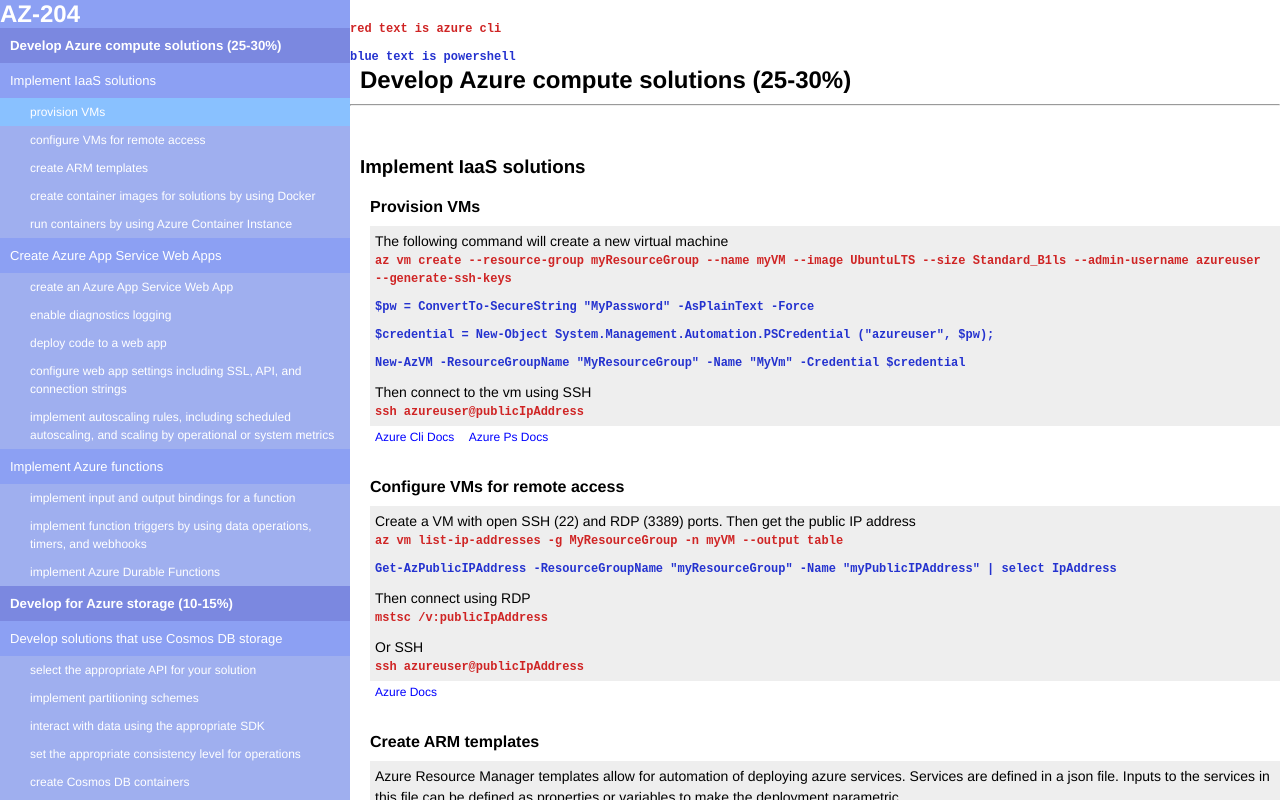
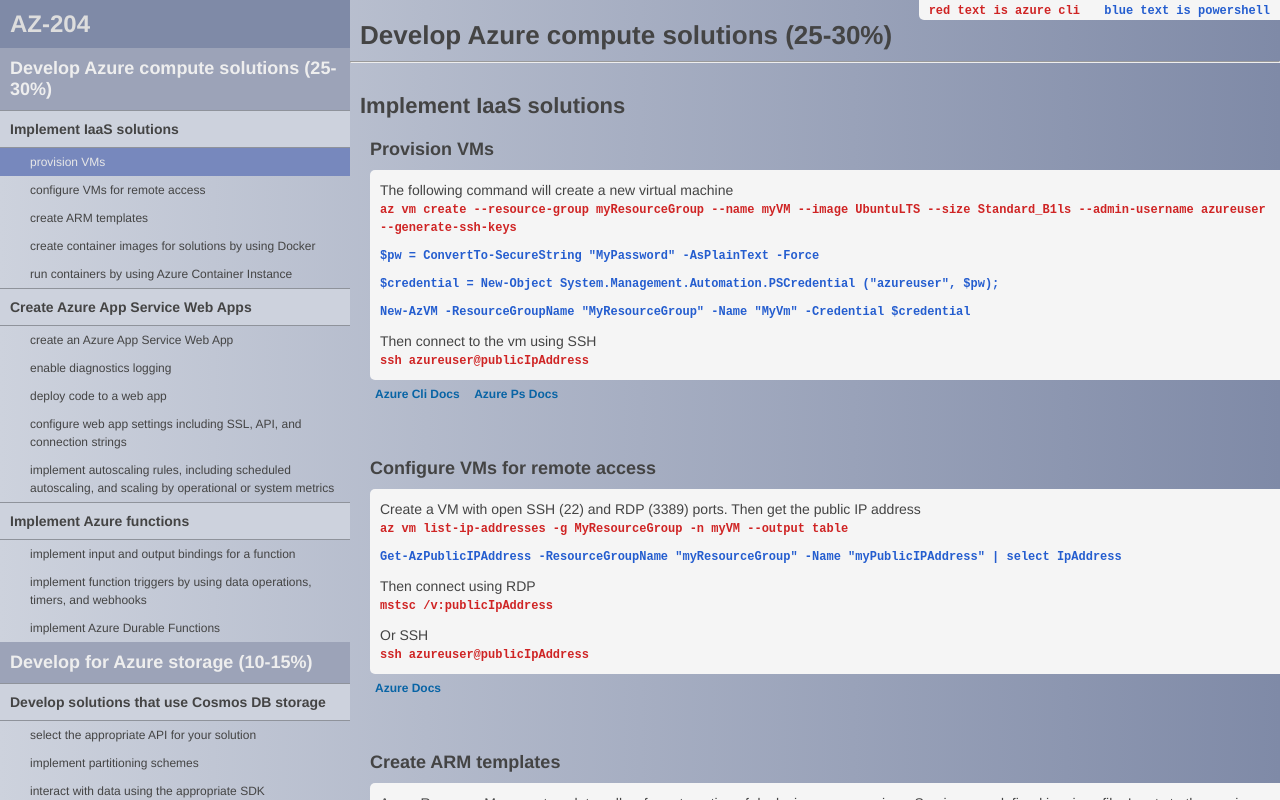
Before and after one commit to jamesryan83/azureex, a plain HTML site: page index.html in a window 1280 px wide. Drawn offline with Linux system fonts and the light colour scheme.

Commit message:
update css

```diff
--- a/css/site.css
+++ b/css/site.css
@@ -16,7 +16,11 @@
 #container-main {
 	height: 100%;
 	width: 100%;
+	color: #444;
 	overflow: hidden;
+	background: #7f8aa7;  /* fallback for old browsers */
+	background: -webkit-linear-gradient(to right, #cdd2dd, #7f8aa7);  /* Chrome 10-25, Safari 5.1-6 */
+	background: linear-gradient(to right, #cdd2dd, #7f8aa7); /* W3C, IE 10+/ Edge, Firefox 16+, Chrome 26+, Opera 12+, Safari 7+ */
 }
 
 #sidebar, #content {
@@ -41,12 +45,12 @@
 	font-size: 12px;
 	font-weight: bold;
 	font-family: monospace;
-	color: rgb(207, 36, 36);
+	color: #cf2424;
 }
 
 code.ps {
 	padding-top: 10px;
-	color: rgb(36, 50, 207);
+	color: #245dcf;
 }
 
 hr {
@@ -55,27 +59,37 @@
 }
 
 
+
+
+
 /* SIDEBAR STYLE */
-
 #sidebar {
-	color: #fff;
 	width: 350px;
-	background: rgb(140, 160, 243);
 }
 
-#sidebar h5 {
-	background-color: #7b88e0;
-}
-
-#sidebar h3, #sidebar h5, #sidebar h6 {
+#sidebar h1, #sidebar h5, #sidebar h6 {
 	padding: 10px;
 	font-weight: bold;
 }
 
+#sidebar h1 {
+	color: #ddd;
+	background-color: #7f8aa7;
+}
+
+#sidebar h5 {
+	color: #eee;
+	font-size: 18px;
+	background-color: #9ca3b8;
+}
+
 #sidebar h6 {
 	padding: 10px;
-	font-size: 13px;
-	font-weight: normal;
+	font-size: 14px;
+	/* font-weight: normal; */
+	background-color: #cdd2dd;
+	border-top: 1px solid #8f939b;
+	border-bottom: 1px solid #8f939b;
 }
 
 #sidebar ul li a {
@@ -84,22 +98,25 @@
 	padding-left: 30px;
 	font-weight: normal;
 	font-size: 12px;
-	background-color: #9fafef;
 }
 
 #sidebar ul li a.selected {
-	background-color: #89c1ff;
+	color: #e7e7e7;
+	background-color: #7788bd;
 }
 
 #sidebar ul li a:hover {
-	color: #7386D5;
-	background: #fff;
+	color: #e7e7e7;
+	background: #757F9A;
 }
+
+
 
 
 /* CONTENT STYLE */
 #content {
 	padding: 20px 0;
+	position: relative;
 	width: calc(100% - 350px);
 }
 
@@ -108,9 +125,10 @@
 }
 
 #content .content-section {
-	padding: 5px;
+	padding: 10px;
 	margin-top: 10px;
-	background-color: #eee;
+	background-color: #f5f5f5;
+	border-radius: 5px 0 0 5px;
 }
 
 #content .content-section code:last-of-type {
@@ -122,16 +140,19 @@
 }
 
 #content h2 {
+	font-size: 26px;
 	padding: 0 10px;
 }
 
 #content h3 {
-	margin-top: 50px;
+	font-size: 22px;
 	padding: 0 10px;
+	margin-top: 100px;
 }
 
 #content h4 {
-	margin-top: 30px;
+	font-size: 18px;
+	margin-top: 50px;
 }
 
 #content .content-items h4:first-of-type {
@@ -160,9 +181,10 @@
 }
 
 #content a {
-	color: blue;
+	color: #0864a5;
 	font-size: 12px;
-	padding: 2px 5px;
+	font-weight: bold;
+	padding: 5px;
 	display: inline-block;
 }
 
@@ -174,3 +196,30 @@
 #content table tr td:last-of-type {
 	padding-left: 15px;
 }
+
+code.hljs {
+	background-color: #f5f5f5;
+}
+
+#content .first-heading {
+	margin-top: 30px;
+}
+
+#text-color-note {
+	top: 0;
+	right: 0;
+	height: 20px;
+	text-align: right;
+	position: absolute;
+	border-radius: 0 0 0 5px;
+	background-color: #f5f5f5;
+}
+
+#text-color-note code {
+	height: 20px;
+	margin-top: 0;
+	padding-top: 0;
+	margin: 0 10px;
+	line-height: 20px;
+	display: inline-block;
+}
```
